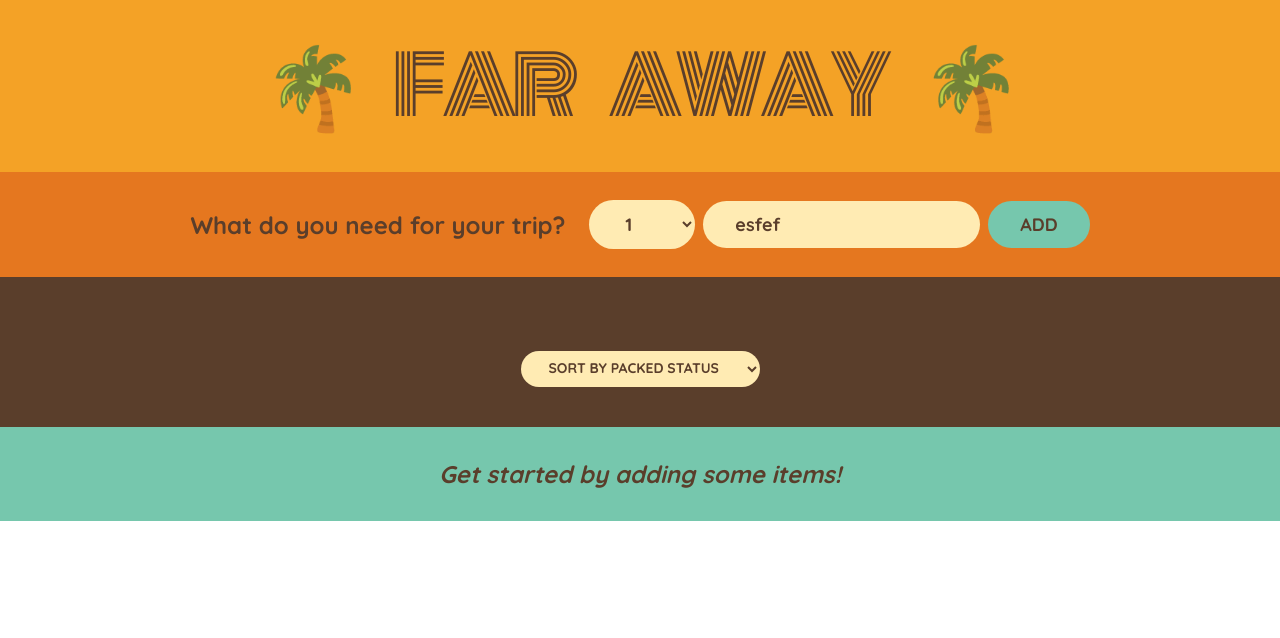
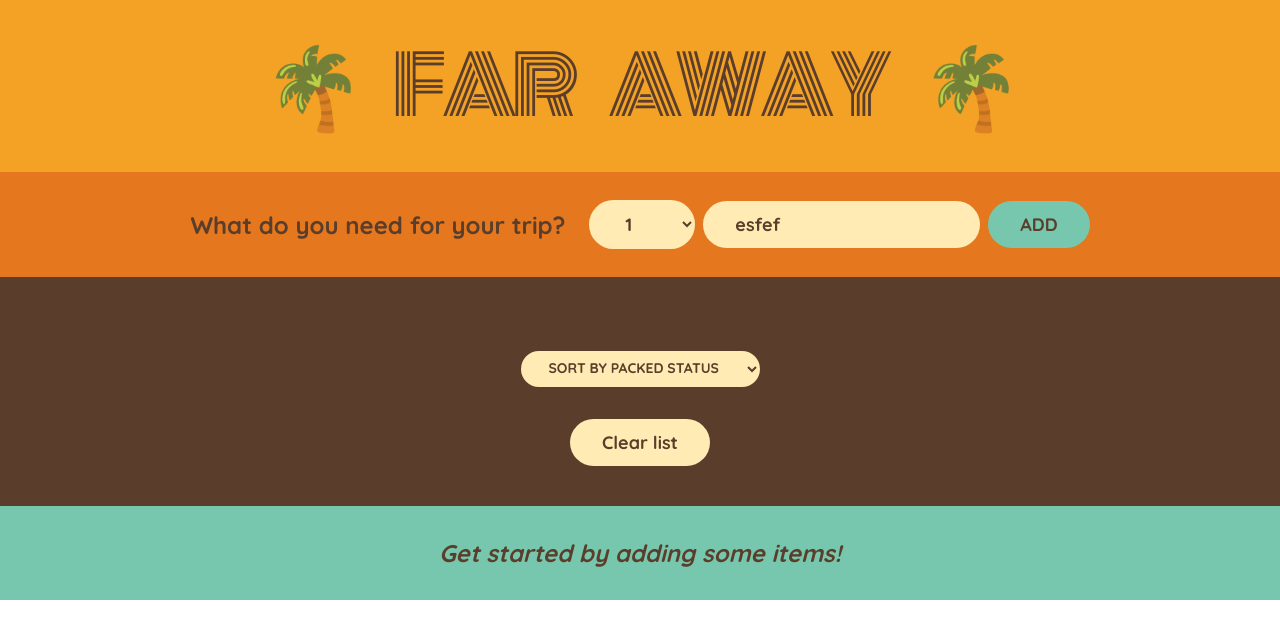
Before and after one commit to TravisRoss/travel-app, a React (Create React App) app: page / in a window 1280 px wide. Shown: the top 638 px of the page. Built offline with nearby package versions, Linux system fonts and the light colour scheme.

Commit message:
feat: :sparkles: add button to clear the list of items

```diff
--- a/src/App.js
+++ b/src/App.js
@@ -19,6 +19,16 @@ export default function App() {
     );
   }
 
+  function handleClearList() {
+    const confirmed = window.confirm(
+      "Are you sure you want to clear the list?"
+    );
+
+    if (confirmed) {
+      setItems([]);
+    }
+  }
+
   return (
     <>
       <Logo />
@@ -27,6 +37,7 @@ export default function App() {
         items={items}
         onDeleteItem={handleDeleteItem}
         onToggleItem={handleToggleItem}
+        onClearList={handleClearList}
       />
       <Stats items={items} />
     </>
@@ -82,7 +93,7 @@ function Form({ onAddItems }) {
   );
 }
 
-function PackingList({ items, onDeleteItem, onToggleItem }) {
+function PackingList({ items, onDeleteItem, onToggleItem, onClearList }) {
   const [sortBy, setSortBy] = useState("packed");
 
   let sortedItems;
@@ -123,6 +134,9 @@ function PackingList({ items, onDeleteItem, onToggleItem }) {
           <option value="packed">Sort by packed status</option>
         </select>
       </div>
+      <button className="actions" onClick={onClearList}>
+        Clear list
+      </button>
     </div>
   );
 }
```
